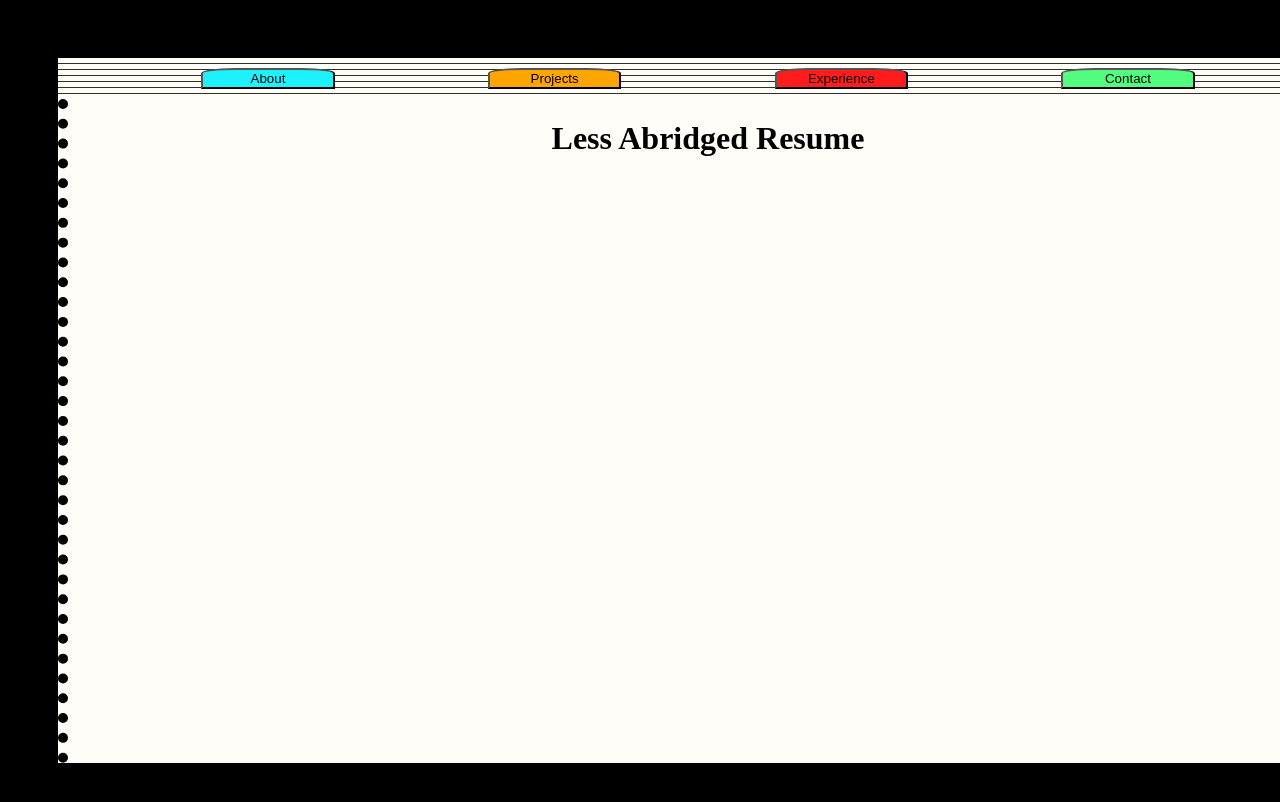
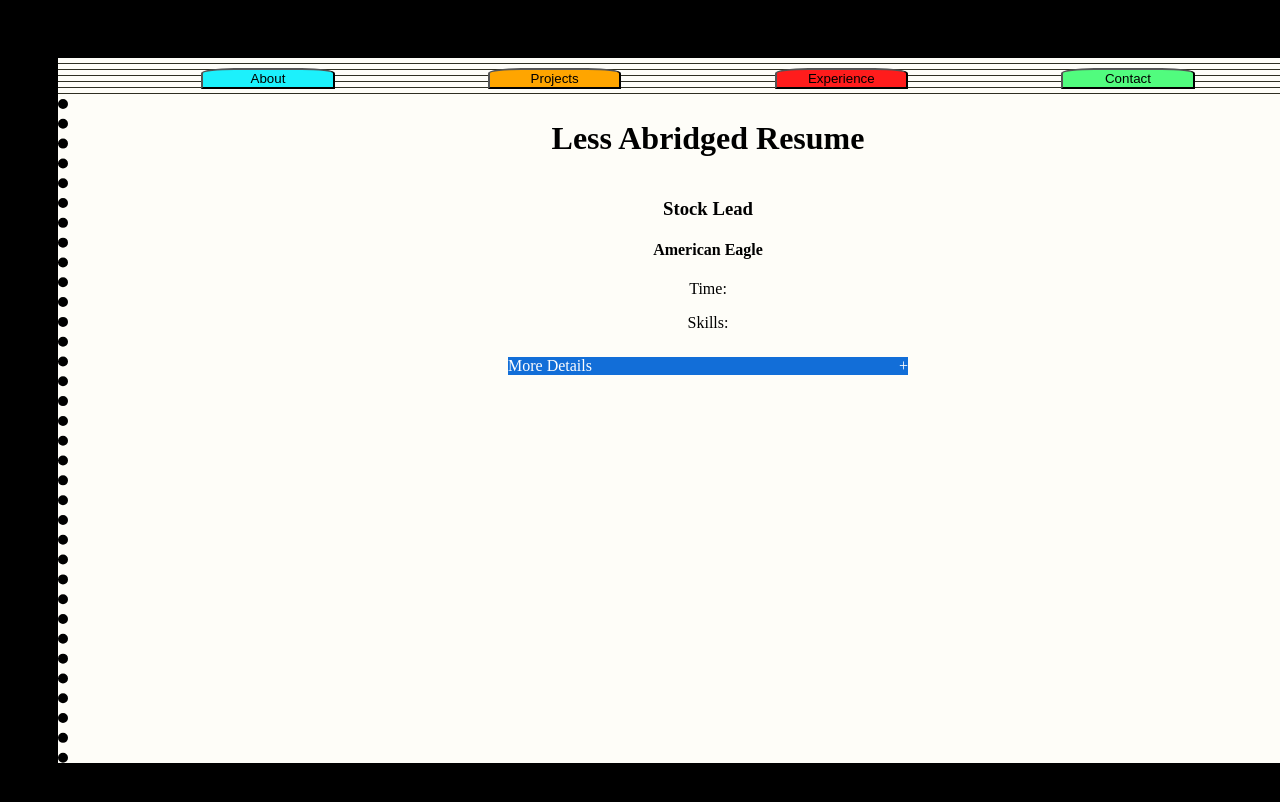
Before and after one commit to rocknswimmer/MySite, a React app: page /experience in a window 1280 px wide. Shown: the top 802 px of the page. Built offline with nearby package versions, Linux system fonts and the light colour scheme.

Commit message:
basic experience layout

```diff
--- a/src/Experience.js
+++ b/src/Experience.js
@@ -1,4 +1,5 @@
 import React from 'react';
+import ExperienceCard from './ExperienceCard.js'
 
 function Experience() {
 
@@ -9,6 +10,7 @@
       <div className="horizontal">
 
         {/* experience cards */}
+        <ExperienceCard />
 
       </div>
 
--- /dev/null
+++ b/src/ExperienceCard.js
@@ -0,0 +1,32 @@
+import React from 'react';
+import Accordion from "./accordian.js"
+
+function ExperienceCard({}) {
+
+
+  return (
+    <div className="project">
+      <h3>Stock Lead</h3>
+      {/* company name or title first? */}
+      <h4>American Eagle</h4>
+
+      <p>Time: </p>
+      <p>Skills:</p>
+
+
+      <Accordion title={"More Details"} content={<p className="newlines" >Lorem ipsum dolor sit amet, his id error consul. Qui an nonumy laudem dissentiunt, in exerci adversarium pro. Vocibus incorrupte est te. Inani recteque conceptam ne vel, ne accusata argumentum elaboraret mea.
+
+Per id dicat novum facilisis. Dicta fuisset blandit eam in, ex vis alia laoreet contentiones. Eum ex esse erant dicit, wisi fierent nominavi et nec, at quidam legimus intellegebat nec. Utroque meliore repudiare eu ius, sed et ipsum aliquip interpretaris, mei possim meliore an.
+
+Per ut luptatum maiestatis posidonium, in primis timeam denique mel. Enim vidisse intellegat ad usu. Qui et tibique luptatum. Reque commune sit at. Has eu affert lobortis, te eum alii ceteros, scripta conceptam pro ex.
+
+Ut pri saepe quidam alterum. Malorum consetetur qui at. Ut sonet copiosae invenire usu, ut eam graece praesent. Denique molestiae ei mea, patrioque gloriatur mea ad. Quod incorrupte omittantur mei ad, nusquam suscipiantur ei has. Sumo altera phaedrum no duo, ne duo veri iudico convenire, inimicus interesset philosophia eum id. Eum et sensibus reprimique reformidans.
+
+Mel at tota nullam invenire, has et porro liber evertitur, quod erroribus persequeris te ius. Stet deserunt at ius, has et habemus delicatissimi. Ut vim democritum abhorreant, mea ex perpetua interpretaris. Pro omnium ancillae cu, vidit honestatis necessitatibus ea est. Mucius oblique in ius.</p>} />
+
+
+    </div>
+  )
+}
+
+export default ExperienceCard;
```
Also changed, not shown: src/ProjectData.js.
